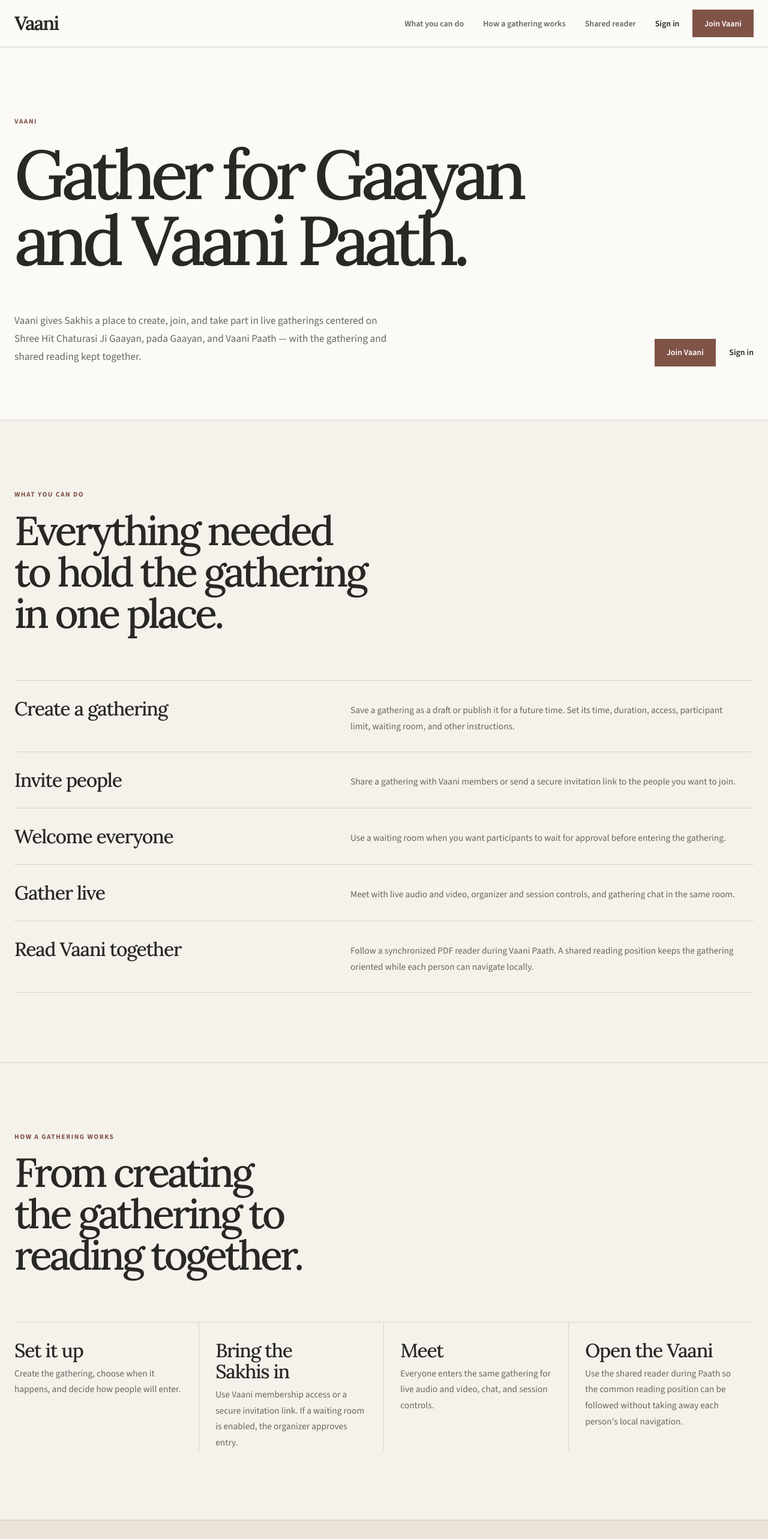
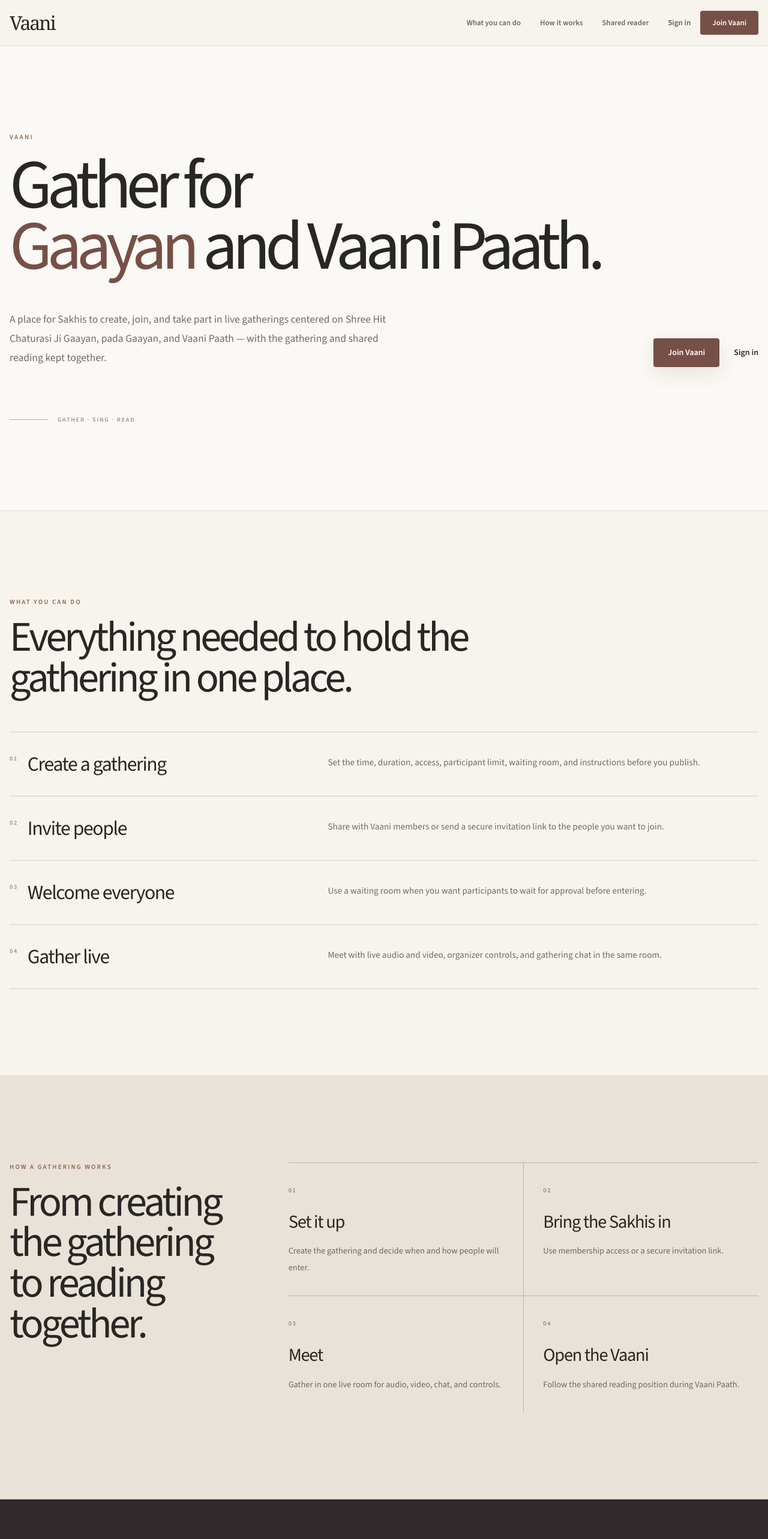
Before and after one commit to ElusiveX99/vaani, a Next.js app: page / in a window 1280 px wide. Shown: the top 2566 px of the page at 60% size. Built offline with nearby package versions, Linux system fonts and the light colour scheme; no server answers.

Commit message:
Migrate landing page to Tailwind styling

```diff
--- a/src/app/page.tsx
+++ b/src/app/page.tsx
@@ -1,72 +1,74 @@
 import Link from "next/link";
-import styles from "./landing.module.css";
 
 const capabilities = [
   {
     title: "Create a gathering",
-    text: "Save a gathering as a draft or publish it for a future time. Set its time, duration, access, participant limit, waiting room, and other instructions.",
+    text: "Set the time, duration, access, participant limit, waiting room, and instructions before you publish.",
   },
   {
     title: "Invite people",
-    text: "Share a gathering with Vaani members or send a secure invitation link to the people you want to join.",
+    text: "Share with Vaani members or send a secure invitation link to the people you want to join.",
   },
   {
     title: "Welcome everyone",
-    text: "Use a waiting room when you want participants to wait for approval before entering the gathering.",
+    text: "Use a waiting room when you want participants to wait for approval before entering.",
   },
   {
     title: "Gather live",
-    text: "Meet with live audio and video, organizer and session controls, and gathering chat in the same room.",
+    text: "Meet with live audio and video, organizer controls, and gathering chat in the same room.",
   },
-  {
-    title: "Read Vaani together",
-    text: "Follow a synchronized PDF reader during Vaani Paath. A shared reading position keeps the gathering oriented while each person can navigate locally.",
-  },
-] as const;
+];
 
-const gatheringFlow = [
-  {
-    title: "Set it up",
-    text: "Create the gathering, choose when it happens, and decide how people will enter.",
-  },
-  {
-    title: "Bring the Sakhis in",
-    text: "Use Vaani membership access or a secure invitation link. If a waiting room is enabled, the organizer approves entry.",
-  },
-  {
-    title: "Meet",
-    text: "Everyone enters the same gathering for live audio and video, chat, and session controls.",
-  },
-  {
-    title: "Open the Vaani",
-    text: "Use the shared reader during Paath so the common reading position can be followed without taking away each person's local navigation.",
-  },
-] as const;
+const flow = [
+  ["01", "Set it up", "Create the gathering and decide when and how people will enter."],
+  ["02", "Bring the Sakhis in", "Use membership access or a secure invitation link."],
+  ["03", "Meet", "Gather in one live room for audio, video, chat, and controls."],
+  ["04", "Open the Vaani", "Follow the shared reading position during Vaani Paath."],
+];
 
 export default function LandingPage() {
   return (
-    <main className={styles.site}>
-      <a className={styles.skipLink} href="#main-content">
+    <main className="min-h-screen bg-[#f7f4ee] text-[#292725]">
+      <a
+        href="#main-content"
+        className="absolute left-4 top-4 z-50 -translate-y-24 rounded-md bg-[#292725] px-4 py-3 text-sm font-medium text-white transition focus:translate-y-0"
+      >
         Skip to content
       </a>
 
-      <header className={styles.header}>
-        <div className={styles.headerInner}>
-          <Link href="/" className={styles.wordmark} aria-label="Vaani home">
+      <header className="border-b border-black/10 bg-[#f7f4ee]/95">
+        <div className="mx-auto flex min-h-[76px] w-[min(100%-2rem,1280px)] items-center gap-8">
+          <Link
+            href="/"
+            aria-label="Vaani home"
+            className="font-serif text-[2rem] font-semibold tracking-[-0.07em]"
+          >
             Vaani
           </Link>
 
-          <nav className={styles.navigation} aria-label="Main navigation">
-            <a href="#what-you-can-do">What you can do</a>
-            <a href="#gathering">How a gathering works</a>
-            <a href="#reader">Shared reader</a>
+          <nav className="ml-auto hidden items-center gap-8 text-[0.8rem] font-semibold text-[#6f6a62] md:flex">
+            <a className="transition hover:text-[#765047]" href="#what-you-can-do">
+              What you can do
+            </a>
+            <a className="transition hover:text-[#765047]" href="#gathering">
+              How it works
+            </a>
+            <a className="transition hover:text-[#765047]" href="#reader">
+              Shared reader
+            </a>
           </nav>
 
-          <div className={styles.headerActions}>
-            <Link href="/login" className={styles.signIn}>
+          <div className="ml-auto flex items-center gap-4 md:ml-0">
+            <Link
+              href="/login"
+              className="text-[0.82rem] font-semibold text-[#625e58] transition hover:text-[#765047]"
+            >
               Sign in
             </Link>
-            <Link href="/signup" className={styles.headerJoin}>
+            <Link
+              href="/signup"
+              className="inline-flex min-h-10 items-center rounded-sm bg-[#765047] px-5 text-[0.8rem] font-semibold text-white transition hover:bg-[#5f3e36]"
+            >
               Join Vaani
             </Link>
           </div>
@@ -74,153 +76,231 @@ export default function LandingPage() {
       </header>
 
       <div id="main-content">
-        <section className={styles.hero} aria-labelledby="hero-title">
-          <div className={styles.heroInner}>
-            <p className={styles.heroKicker}>Vaani</p>
+        <section className="border-b border-black/10 bg-[#fbf9f5]">
+          <div className="mx-auto w-[min(100%-2rem,1280px)] py-20 sm:py-28 lg:py-36">
+            <p className="text-[0.68rem] font-bold uppercase tracking-[0.22em] text-[#8b654f]">
+              Vaani
+            </p>
 
-            <h1 id="hero-title" className={styles.heroTitle}>
-              Gather for Gaayan
+            <h1 className="mt-5 max-w-6xl font-serif text-[clamp(3.5rem,9vw,8.5rem)] font-medium leading-[0.88] tracking-[-0.075em] text-[#292725]">
+              Gather for
               <br />
-              and Vaani Paath.
+              <span className="text-[#765047]">Gaayan</span> and Vaani Paath.
             </h1>
 
-            <div className={styles.heroLower}>
-              <p className={styles.heroDescription}>
-                Vaani gives Sakhis a place to create, join, and take part in
-                live gatherings centered on Shree Hit Chaturasi Ji Gaayan,
-                pada Gaayan, and Vaani Paath — with the gathering and shared
+            <div className="mt-10 flex flex-col gap-8 lg:mt-14 lg:flex-row lg:items-end lg:justify-between">
+              <p className="max-w-2xl text-[1.02rem] leading-8 text-[#706b64] sm:text-[1.1rem]">
+                A place for Sakhis to create, join, and take part in live
+                gatherings centered on Shree Hit Chaturasi Ji Gaayan, pada
+                Gaayan, and Vaani Paath — with the gathering and shared
                 reading kept together.
               </p>
 
-              <div className={styles.heroActions}>
-                <Link href="/signup" className={styles.primaryButton}>
+              <div className="flex shrink-0 items-center gap-6">
+                <Link
+                  href="/signup"
+                  className="inline-flex min-h-12 items-center rounded-sm bg-[#765047] px-6 text-sm font-semibold text-white shadow-[0_10px_30px_rgba(89,60,52,.12)] transition hover:-translate-y-0.5 hover:bg-[#5f3e36]"
+                >
                   Join Vaani
                 </Link>
-                <Link href="/login" className={styles.secondaryButton}>
+                <Link
+                  href="/login"
+                  className="text-sm font-semibold text-[#292725] underline decoration-black/20 underline-offset-8 transition hover:text-[#765047] hover:decoration-[#765047]"
+                >
                   Sign in
                 </Link>
               </div>
             </div>
+
+            <div className="mt-20 flex items-center gap-4 text-[0.63rem] font-semibold uppercase tracking-[0.18em] text-[#9a9288]">
+              <span className="h-px w-16 bg-[#b8aa9c]" />
+              Gather · Sing · Read
+            </div>
           </div>
         </section>
 
-        <section id="what-you-can-do" className={styles.capabilitiesSection}>
-          <div className={styles.sectionShell}>
-            <div className={styles.sectionHeading}>
-              <p className={styles.sectionLabel}>What you can do</p>
-              <h2>Everything needed to hold the gathering in one place.</h2>
+        <section id="what-you-can-do" className="border-b border-black/10 bg-[#f7f4ee]">
+          <div className="mx-auto w-[min(100%-2rem,1280px)] py-20 sm:py-28 lg:py-36">
+            <div className="max-w-3xl">
+              <p className="text-[0.68rem] font-bold uppercase tracking-[0.2em] text-[#8b654f]">
+                What you can do
+              </p>
+              <h2 className="mt-4 font-serif text-[clamp(2.8rem,5.5vw,5.2rem)] font-medium leading-[0.96] tracking-[-0.06em]">
+                Everything needed to hold the gathering in one place.
+              </h2>
             </div>
 
-            <div className={styles.capabilityList}>
-              {capabilities.map((item) => (
-                <article className={styles.capability} key={item.title}>
-                  <h3>{item.title}</h3>
-                  <p>{item.text}</p>
+            <div className="mt-14 border-t border-black/15">
+              {capabilities.map((item, index) => (
+                <article
+                  key={item.title}
+                  className="grid gap-3 border-b border-black/15 py-7 md:grid-cols-[minmax(220px,.65fr)_1fr] md:gap-16 md:py-8"
+                >
+                  <div className="flex items-start gap-4">
+                    <span className="pt-1 text-[0.65rem] font-bold tracking-[0.15em] text-[#a18c7b]">
+                      0{index + 1}
+                    </span>
+                    <h3 className="font-serif text-[1.8rem] font-medium leading-tight tracking-[-0.04em] sm:text-[2.1rem]">
+                      {item.title}
+                    </h3>
+                  </div>
+                  <p className="max-w-2xl text-[0.95rem] leading-7 text-[#706b64] md:pt-1">
+                    {item.text}
+                  </p>
                 </article>
               ))}
             </div>
           </div>
         </section>
 
-        <section id="gathering" className={styles.gatheringSection}>
-          <div className={styles.sectionShell}>
-            <div className={styles.sectionHeading}>
-              <p className={styles.sectionLabel}>How a gathering works</p>
-              <h2>From creating the gathering to reading together.</h2>
+        <section id="gathering" className="border-b border-black/10 bg-[#e9e2d8]">
+          <div className="mx-auto w-[min(100%-2rem,1280px)] py-20 sm:py-28 lg:py-36">
+            <div className="grid gap-12 lg:grid-cols-[.8fr_1.7fr] lg:gap-24">
+              <div>
+                <p className="text-[0.68rem] font-bold uppercase tracking-[0.2em] text-[#8b654f]">
+                  How a gathering works
+                </p>
+                <h2 className="mt-4 max-w-xl font-serif text-[clamp(2.8rem,5.5vw,5.2rem)] font-medium leading-[0.96] tracking-[-0.06em]">
+                  From creating the gathering to reading together.
+                </h2>
               </div>
 
-            <div className={styles.flow}>
-              {gatheringFlow.map((item) => (
-                <article className={styles.flowItem} key={item.title}>
-                  <h3>{item.title}</h3>
-                  <p>{item.text}</p>
+              <div className="grid border-t border-black/20 sm:grid-cols-2">
+                {flow.map(([number, title, text], index) => (
+                  <article
+                    key={number}
+                    className={[
+                      "py-7 sm:py-8",
+                      index % 2 === 1 ? "sm:border-l sm:border-black/20 sm:pl-8" : "",
+                      index > 1 ? "border-t border-black/20" : "",
+                      index % 2 === 0 ? "sm:pr-8" : "",
+                    ].join(" ")}
+                  >
+                    <span className="text-[0.65rem] font-bold tracking-[0.15em] text-[#9a806d]">
+                      {number}
+                    </span>
+                    <h3 className="mt-5 font-serif text-[1.9rem] font-medium tracking-[-0.04em]">
+                      {title}
+                    </h3>
+                    <p className="mt-3 max-w-sm text-[0.9rem] leading-7 text-[#706962]">
+                      {text}
+                    </p>
                   </article>
                 ))}
               </div>
             </div>
+          </div>
         </section>
 
-        <section id="reader" className={styles.readerSection}>
-          <div className={styles.sectionShell}>
-            <div className={styles.readerGrid}>
-              <div className={styles.sectionHeading}>
-                <p className={styles.sectionLabel}>Shared reader</p>
-                <h2>Read from the same Vaani, together.</h2>
-                <p className={styles.supportingText}>
-                  During Vaani Paath, the reader can keep everyone oriented to
-                  a common reading position. Each participant still has local
-                  control of their document view.
+        <section id="reader" className="bg-[#302a2d] text-[#f7f2eb]">
+          <div className="mx-auto w-[min(100%-2rem,1280px)] py-20 sm:py-28 lg:py-36">
+            <div className="grid gap-14 lg:grid-cols-[.85fr_1.15fr] lg:gap-24">
+              <div>
+                <p className="text-[0.68rem] font-bold uppercase tracking-[0.2em] text-[#c5a07d]">
+                  Shared reader
+                </p>
+                <h2 className="mt-4 max-w-2xl font-serif text-[clamp(2.8rem,5.5vw,5.2rem)] font-medium leading-[0.96] tracking-[-0.06em]">
+                  Read from the same Vaani, together.
+                </h2>
+                <p className="mt-6 max-w-xl text-[0.96rem] leading-8 text-[#c5bdb8]">
+                  During Vaani Paath, the reader keeps everyone oriented to a
+                  common reading position while each participant can still
+                  navigate their document locally.
                 </p>
               </div>
 
-              <div className={styles.readerExplanation}>
-                <div className={styles.readerPath}>
+              <div className="lg:pt-5">
+                <div className="border-y border-white/15 py-7">
+                  <div className="grid gap-7 sm:grid-cols-[1fr_auto_1fr] sm:items-center">
                     <div>
-                    <strong>Shared position</strong>
-                    <span>Organizer or authorized reader guides the common reading.</span>
+                      <p className="text-[0.72rem] font-bold uppercase tracking-[0.16em] text-[#c5a07d]">
+                        Shared position
+                      </p>
+                      <p className="mt-2 text-[0.9rem] leading-7 text-[#c5bdb8]">
+                        The organizer or authorized reader guides the common
+                        reading.
+                      </p>
                     </div>
-                  <div className={styles.readerArrow} aria-hidden="true">
+                    <span className="hidden font-serif text-2xl text-[#b99577] sm:block">
                       →
+                    </span>
+                    <div>
+                      <p className="text-[0.72rem] font-bold uppercase tracking-[0.16em] text-[#c5a07d]">
+                        Local reading
+                      </p>
+                      <p className="mt-2 text-[0.9rem] leading-7 text-[#c5bdb8]">
+                        Each participant can move through the document on their
+                        own device.
+                      </p>
                     </div>
-                  <div>
-                    <strong>Local reading</strong>
-                    <span>Each participant can move through the document on their own device.</span>
                   </div>
                 </div>
 
-                <p className={styles.readerNote}>
-                  The point is simple: the gathering can move through the
-                  Vaani together without forcing every participant into the
-                  same local view.
+                <p className="mt-7 max-w-2xl text-[0.88rem] leading-7 text-[#a9a09c]">
+                  The point is simple: the gathering can move through the Vaani
+                  together without forcing every participant into the same
+                  local view.
                 </p>
               </div>
             </div>
           </div>
         </section>
 
-        <section className={styles.roomSection}>
-          <div className={styles.sectionShell}>
-            <div className={styles.roomGrid}>
-              <div className={styles.sectionHeading}>
-                <p className={styles.sectionLabel}>Inside the gathering</p>
-                <h2>The live room handles the rest.</h2>
+        <section className="border-b border-black/10 bg-[#f7f4ee]">
+          <div className="mx-auto w-[min(100%-2rem,1280px)] py-20 sm:py-28 lg:py-36">
+            <div className="grid gap-12 lg:grid-cols-[.8fr_1.2fr] lg:gap-24">
+              <div>
+                <p className="text-[0.68rem] font-bold uppercase tracking-[0.2em] text-[#8b654f]">
+                  Inside the gathering
+                </p>
+                <h2 className="mt-4 font-serif text-[clamp(2.8rem,5vw,4.8rem)] font-medium leading-[0.96] tracking-[-0.06em]">
+                  The live room handles the rest.
+                </h2>
               </div>
 
-              <div className={styles.roomList}>
-                <p>
-                  <strong>Live audio and video</strong>
-                  <span>Meet the Sakhis in the same live session.</span>
-                </p>
-                <p>
-                  <strong>Gathering chat</strong>
-                  <span>Keep messages with the gathering instead of moving to another service.</span>
-                </p>
-                <p>
-                  <strong>Organizer controls</strong>
-                  <span>Manage the session and the people entering it.</span>
-                </p>
-                <p>
-                  <strong>Membership and access</strong>
-                  <span>Use member access, join requests, or invitation links as appropriate for the gathering.</span>
-                </p>
+              <div className="border-t border-black/15">
+                {[
+                  ["Live audio and video", "Meet the Sakhis in the same live session."],
+                  ["Gathering chat", "Keep messages with the gathering instead of moving to another service."],
+                  ["Organizer controls", "Manage the session and the people entering it."],
+                  ["Membership and access", "Use member access, join requests, or invitation links as appropriate."],
+                ].map(([title, text]) => (
+                  <div
+                    key={title}
+                    className="grid gap-2 border-b border-black/15 py-6 sm:grid-cols-[.65fr_1fr] sm:gap-8"
+                  >
+                    <strong className="text-[0.9rem]">{title}</strong>
+                    <span className="text-[0.9rem] leading-7 text-[#706b64]">{text}</span>
+                  </div>
+                ))}
               </div>
             </div>
           </div>
         </section>
 
-        <section className={styles.closingSection}>
-          <div className={styles.closingInner}>
-            <p className={styles.sectionLabel}>Join Vaani</p>
-            <h2>Create or join your next gathering.</h2>
-            <p>
-              Vaani is built for Sakhis who want to gather for Gaayan and
-              Vaani Paath together.
+        <section className="bg-[#e9e2d8]">
+          <div className="mx-auto w-[min(100%-2rem,1120px)] py-24 text-center sm:py-32 lg:py-40">
+            <p className="text-[0.68rem] font-bold uppercase tracking-[0.2em] text-[#8b654f]">
+              Join Vaani
             </p>
-            <div className={styles.closingActions}>
-              <Link href="/signup" className={styles.primaryButton}>
+            <h2 className="mx-auto mt-4 max-w-4xl font-serif text-[clamp(3rem,6vw,6rem)] font-medium leading-[0.92] tracking-[-0.07em]">
+              Create or join your next gathering.
+            </h2>
+            <p className="mx-auto mt-6 max-w-xl text-[0.96rem] leading-7 text-[#706962]">
+              Vaani is built for Sakhis who want to gather for Gaayan and Vaani
+              Paath together.
+            </p>
+            <div className="mt-8 flex flex-wrap items-center justify-center gap-6">
+              <Link
+                href="/signup"
+                className="inline-flex min-h-12 items-center rounded-sm bg-[#765047] px-7 text-sm font-semibold text-white transition hover:-translate-y-0.5 hover:bg-[#5f3e36]"
+              >
                 Join Vaani
               </Link>
-              <Link href="/login" className={styles.closingSignIn}>
+              <Link
+                href="/login"
+                className="text-sm font-semibold text-[#292725] underline decoration-black/20 underline-offset-8 transition hover:text-[#765047]"
+              >
                 Already a member? Sign in
               </Link>
             </div>
@@ -228,15 +308,24 @@ export default function LandingPage() {
         </section>
       </div>
 
-      <footer className={styles.footer}>
-        <div className={styles.footerInner}>
-          <Link href="/" className={styles.footerWordmark}>
+      <footer className="bg-[#fbf9f5]">
+        <div className="mx-auto flex min-h-28 w-[min(100%-2rem,1280px)] flex-wrap items-center justify-between gap-5 py-7">
+          <Link
+            href="/"
+            className="font-serif text-[1.7rem] font-semibold tracking-[-0.07em]"
+          >
             Vaani
           </Link>
-          <p className={styles.footerText}>Gather for Gaayan and Vaani Paath.</p>
-          <div className={styles.footerLinks}>
-            <Link href="/login">Sign in</Link>
-            <Link href="/signup">Join Vaani</Link>
+          <p className="text-center text-[0.78rem] text-[#8a837b]">
+            Gather for Gaayan and Vaani Paath.
+          </p>
+          <div className="flex gap-5 text-[0.78rem] font-semibold text-[#6f6a62]">
+            <Link className="hover:text-[#765047]" href="/login">
+              Sign in
+            </Link>
+            <Link className="hover:text-[#765047]" href="/signup">
+              Join Vaani
+            </Link>
           </div>
         </div>
       </footer>
```
Lines whose indentation alone changed are shown as unchanged.
